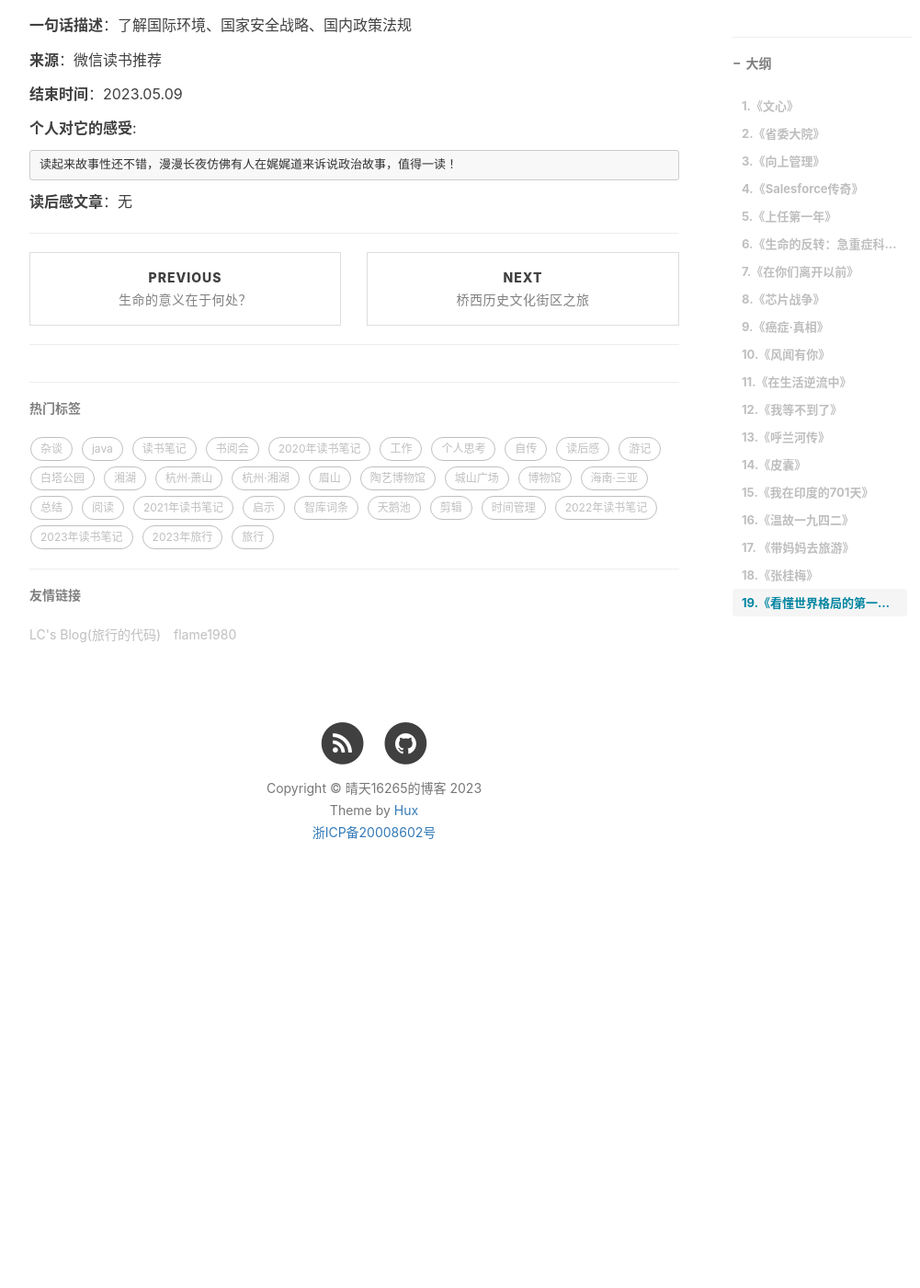
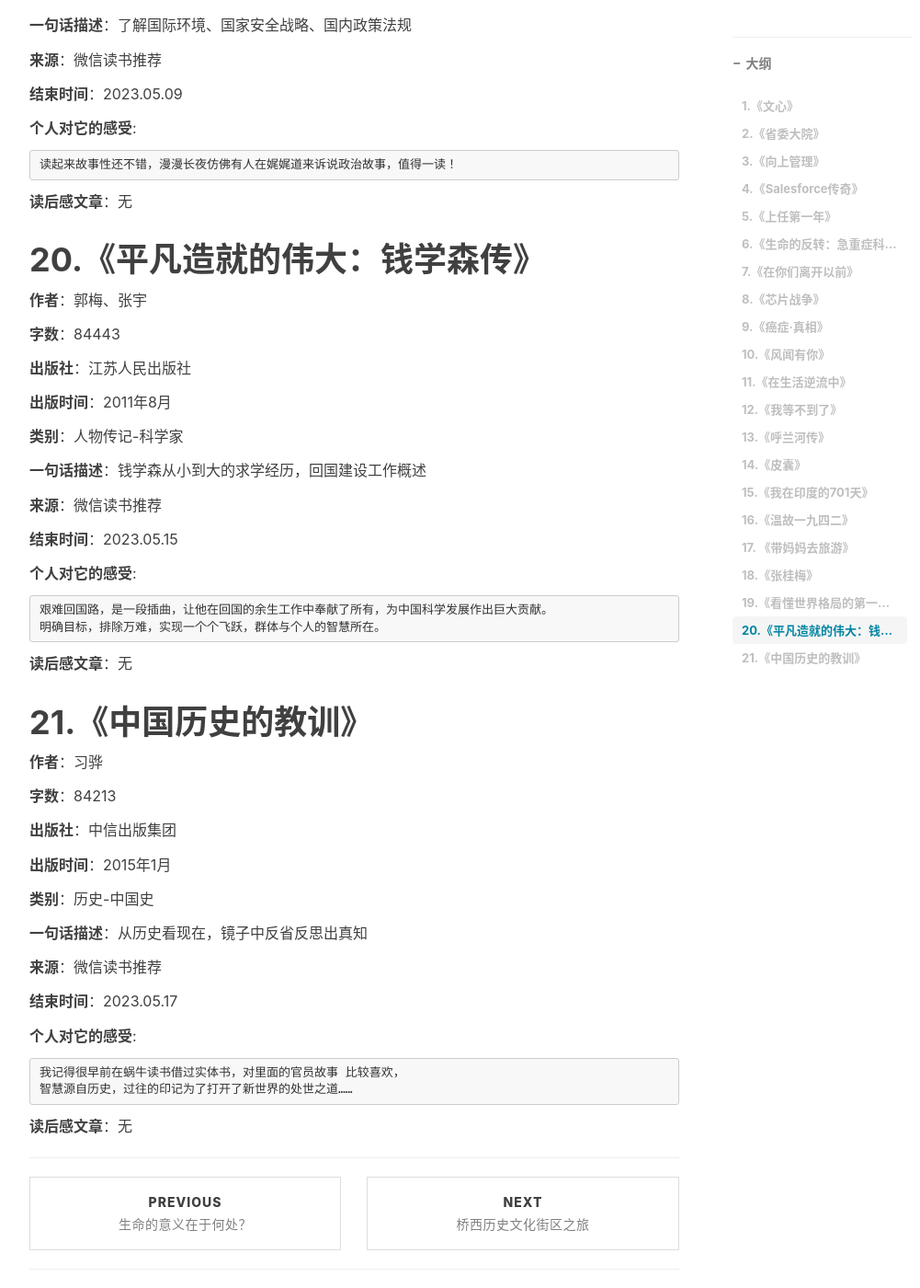
Before and after one commit to qingtian/qingtian.github.com, a Jekyll site: the page built from _posts/2023-02-25-tracking-of-reading-list-in-2023.md, in a window 1280 px wide and 1400 px high, scrolled down 10750 px. Shown: the whole window at 92% size, without its empty margins (233-1234 px from the left). Built offline with Jekyll 4.4.1, drawn with Linux system fonts in a browser that asks for light colours; nearby versions of some CDN libraries; comment, search, counter and statistics services are not loaded; before the commit the page ends 11752 px from its top, so only the background shows below that.

Commit message:
20.《平凡造就的伟大：钱学森传》+21.《中国历史的教训》

````diff
--- a/_posts/2023-02-25-tracking-of-reading-list-in-2023.md
+++ b/_posts/2023-02-25-tracking-of-reading-list-in-2023.md
@@ -570,3 +570,57 @@ tags:
 ```
 
 **读后感文章**：无
+
+# 20.《平凡造就的伟大：钱学森传》
+
+**作者**：郭梅、张宇
+
+**字数**：84443
+
+**出版社**：江苏人民出版社
+
+**出版时间**：2011年8月
+
+**类别**：人物传记-科学家
+
+**一句话描述**：钱学森从小到大的求学经历，回国建设工作概述
+
+**来源**：微信读书推荐
+
+**结束时间**：2023.05.15
+
+**个人对它的感受**:
+
+```
+艰难回国路，是一段插曲，让他在回国的余生工作中奉献了所有，为中国科学发展作出巨大贡献。
+明确目标，排除万难，实现一个个飞跃，群体与个人的智慧所在。
+```
+
+**读后感文章**：无
+
+# 21.《中国历史的教训》
+
+**作者**：习骅
+
+**字数**：84213
+
+**出版社**：中信出版集团
+
+**出版时间**：2015年1月
+
+**类别**：历史-中国史
+
+**一句话描述**：从历史看现在，镜子中反省反思出真知
+
+**来源**：微信读书推荐
+
+**结束时间**：2023.05.17
+
+**个人对它的感受**:
+
+```
+我记得很早前在蜗牛读书借过实体书，对里面的官员故事 比较喜欢，
+智慧源自历史，过往的印记为了打开了新世界的处世之道……
+```
+
+**读后感文章**：无
````
